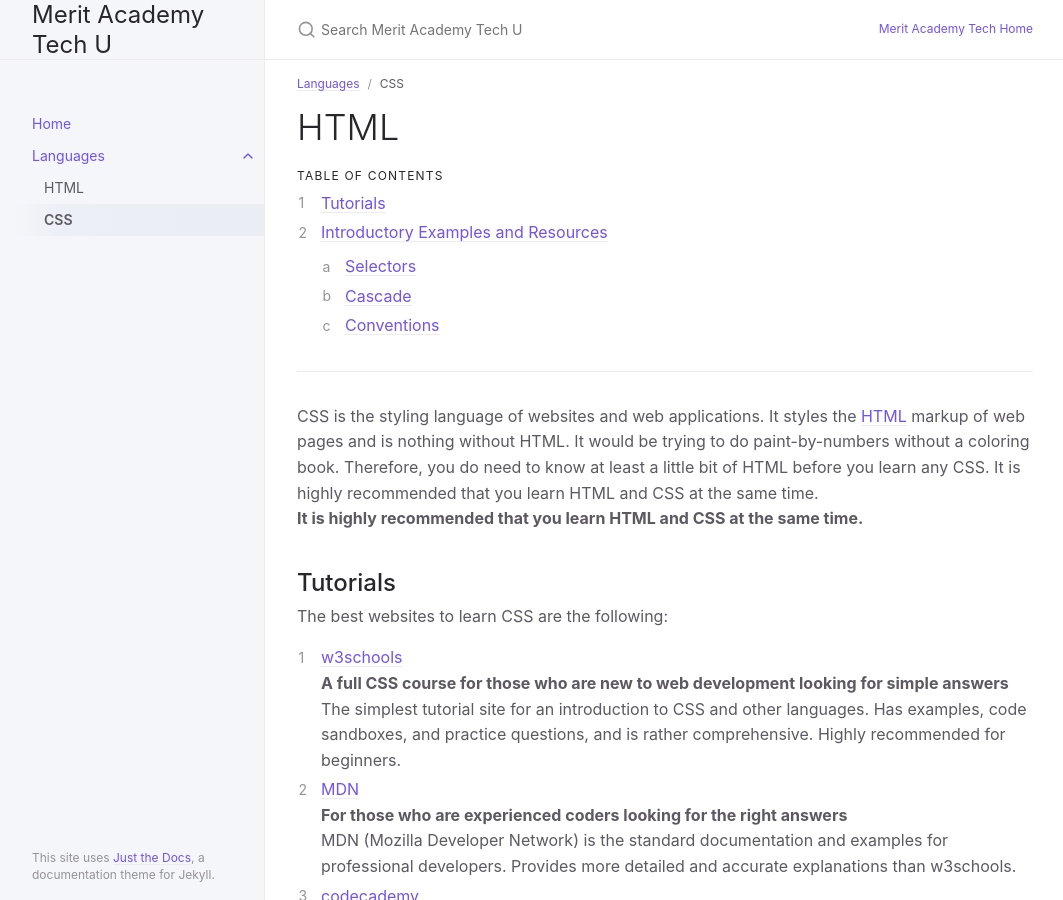
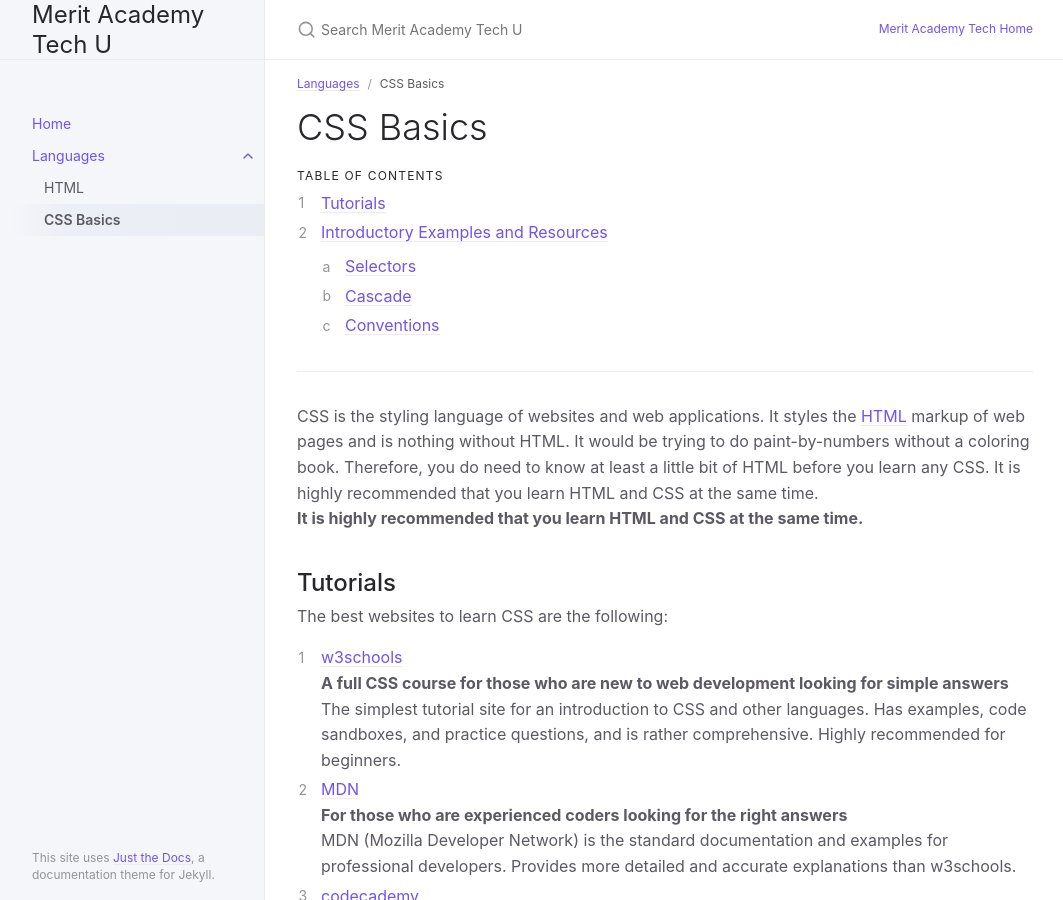
Before and after one commit to talj1/learn-merit, a Jekyll site: the page built from docs/languages/css.md, in a window 1280 px wide and 900 px high. Shown: the whole window, without its empty margins (107-1170 px from the left). Built offline with Jekyll 4.4.1, drawn with Linux system fonts in a browser that asks for light colours.

Commit message:
title change

```diff
--- a/docs/languages/css.md
+++ b/docs/languages/css.md
@@ -1,11 +1,11 @@
 ---
 layout: default
-title: CSS
+title: CSS Basics
 parent: Languages
 nav_order: 2
 ---
 
-# HTML
+# CSS Basics
 {: .no_toc }
 
 ## Table of contents
```
